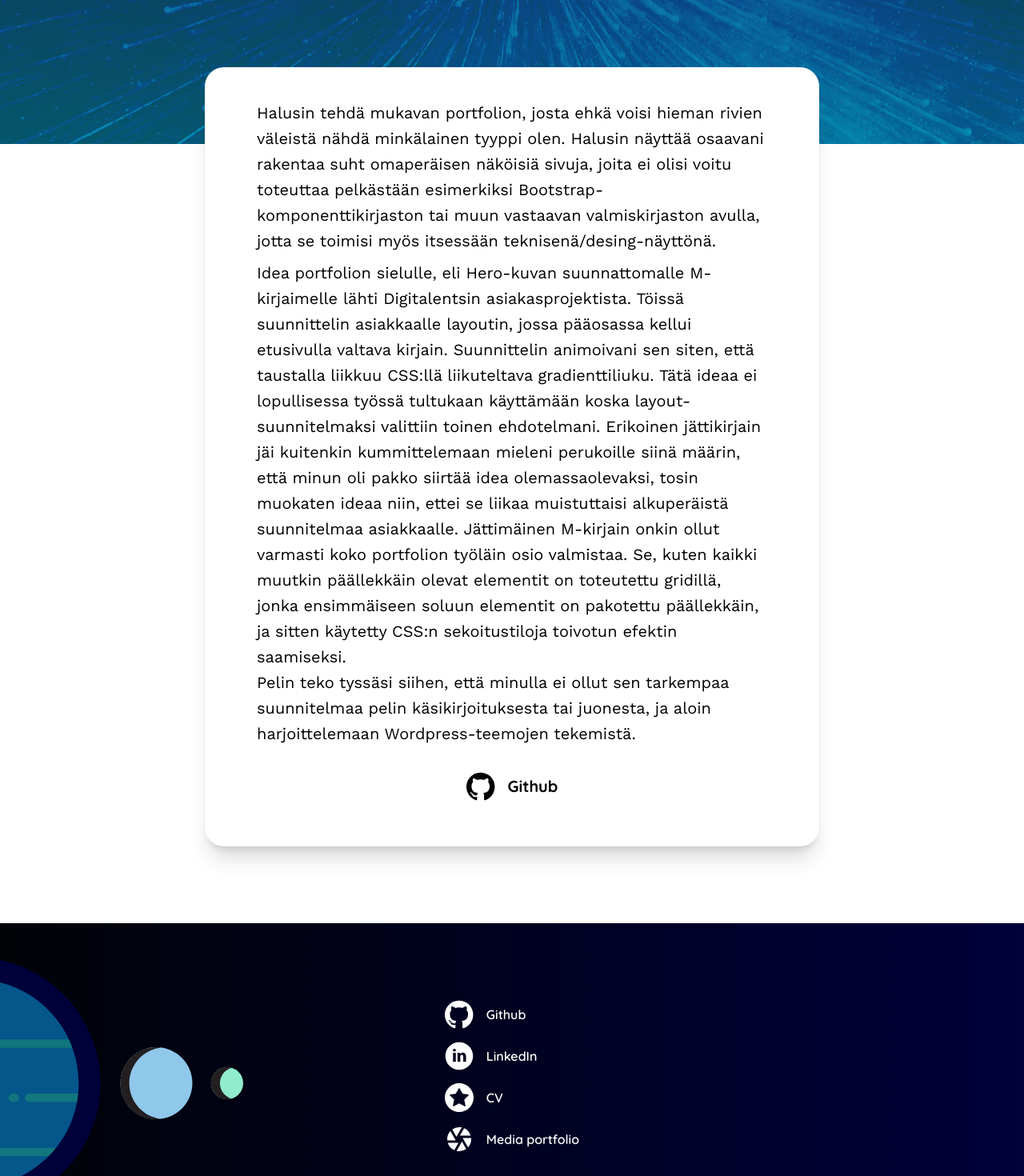
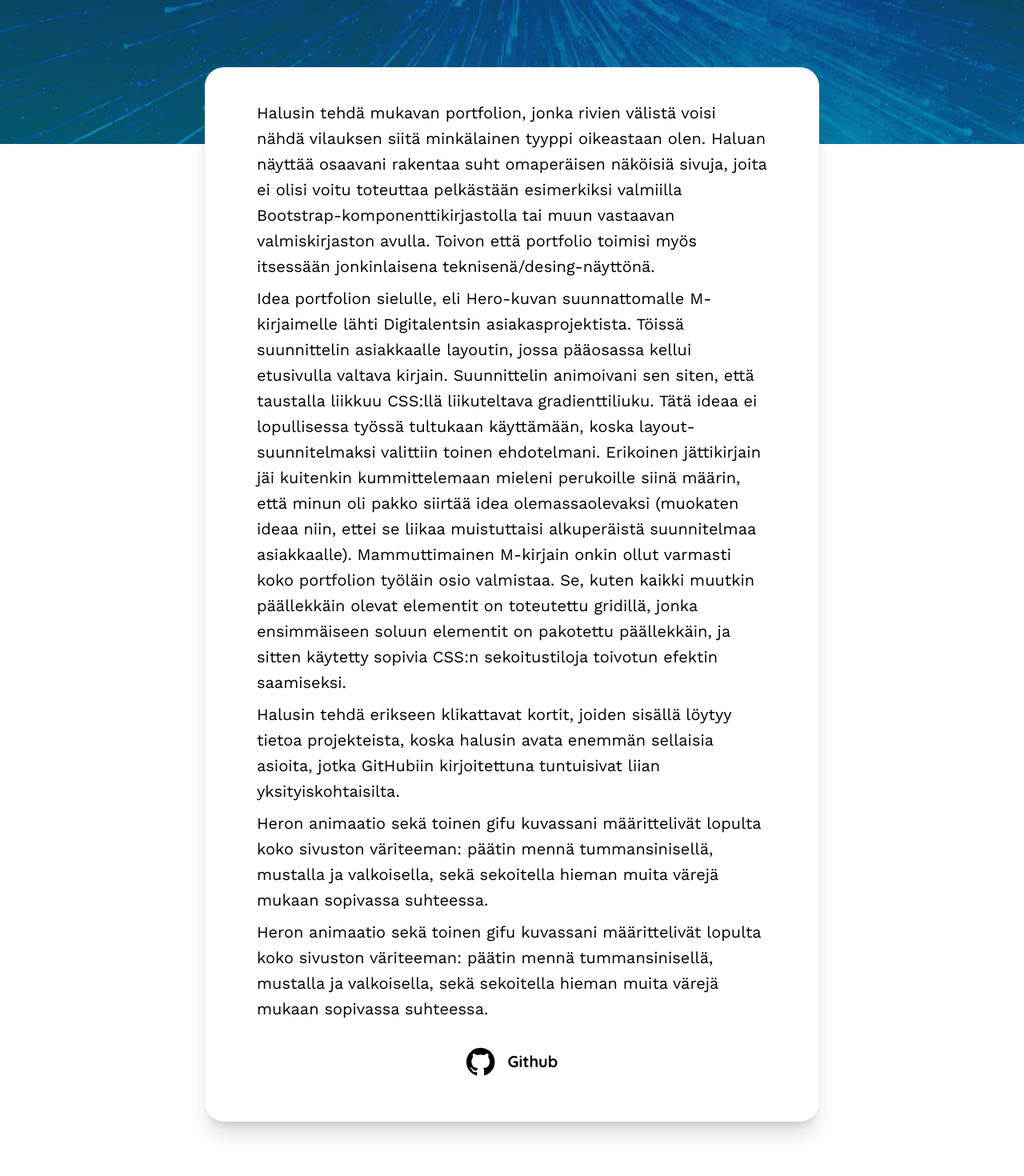
Before and after one commit to MilicaKrivokapic/Portfolio2022, a Next.js app: page /Portfolio in a window 1280 px wide. Shown: the part 380-1850 px from the top of the page at 80% size. Built offline with nearby package versions, Linux system fonts and the light colour scheme.

Commit message:
added some text

```diff
--- a/pages/Digitalents.js
+++ b/pages/Digitalents.js
@@ -25,7 +25,7 @@ export default function Digitalents() {
         <div className="flex flex-col justify-center items-center">
           <a
             href="https://digitalentshelsinki.fi"
-            className="font-Quick font-bold text-center hover:text-yellow-400 hover:underline my-3	"
+            className="font-Quick font-bold text-center hover:text-yellow-400 hover:underline my-3"
           >
             Käy kurkkaamassa kirjoittamiani Digitalentsin sivuja netissä
           </a>
@@ -58,7 +58,7 @@ export default function Digitalents() {
           valmistuneita työttömiä, äitiyslomalta työelämään takaisin palaavia,
           sekä kaltaisiani alanvaihtajia, joilla kuitenkin on jo työkokemusta,
           koulutustaustaa tai vankkaa harrastuneisuutta liittyen ohjelmointiin
-          tai devaamiseen. Ennen varsinaista työsuhdetta olin muutaman kuukauden
+          tai devaamiseen. Ennen varsinaista työsuhdetta olin reilun kuukauden
           työharjoittelussa, jossa sain osoitettua motivaationi ja
           oppimiskykyni.
         </p>
@@ -67,16 +67,15 @@ export default function Digitalents() {
           Ensimmäiseksi tehtäväkseni sain päivittää DT:n omia kotisivuja.
           Tehtävä ei ollutkaan aivan helppo, koska alkuperäinen sivusto oli
           kirjoitettu minulle alottaessani täysin tuntemattomalla Alpine.js:llä
-          ja Tailwindillä, ja lisäksi sivu käytti Lector-nimistä CMS:ää, joka
-          oli mielestäni ehkä hieman hankala käyttää Windowsilla. Käänsin sivun
-          ensin kokonaan uudelleen html:ksi ja puhtaaksi CSS:ksi. Tämän jälkeen
-          kirjoitin koko sivun vielä kerran uudelleen, mutta tällä kertaa
-          Reactilla samalla kun tiimitoverini kirjoitteli lomakejärjestelmän
-          backendin puolen uusiksi ja vaihdoimme projektin pyörimään VM:ään
-          Azureen. Urakka oli melko iso, mutta käydessäni työn ohessa melko
-          hitaaseen tahtiin Helsingin yliopiston Fullstack MOOCia, huomasin että
-          käytännön harjoittelu avaa aivan eri tavalla kurssin sisältöä, ja
-          nopeuttaa huomattavasti oppimistahtia.
+          ja Tailwindillä. Sivu käytti Lector-nimistä CMS:ää, joka oli
+          mielestäni ehkä hieman hankala käyttää Windowsilla. Sivuston
+          päivittäminen kaatui kiukuttelevaan Flask-versioon. Tästä johtuen
+          käänsin sivun ensin kokonaan uudelleen html:ksi ja puhtaaksi CSS:ksi.
+          Tämän jälkeen kirjoitin koko sivun vielä kerran uudelleen, mutta tällä
+          kertaa Reactilla samalla kun tiimitoverini kirjoitteli
+          lomakejärjestelmän backendin puolen uusiksi ja vaihdoimme projektin
+          pyörimään VM:ään Azureen. Urakka oli melko iso, mutta siitä selvittiin
+          kunnialla. :)
         </p>
 
         <p className="mb-2">
@@ -84,22 +83,24 @@ export default function Digitalents() {
           end-twiikkauksia{" "}
           <a
             href="https://satakolkyt.fi/en/"
-            className="font-semibold text-yellow-400"
+            className="font-semibold text-yellow-400 hover:text-yellow-700"
           >
             Satakolkyt-
           </a>
-          nimisen hankkeen kartta-ja varausdigitalentslukseen. Opin työsuhteeni
-          aikana Reactia, Next.js:ää, Azuren perusteita, Githubin/gitin
-          tehokkaampaa käyttöä, Tailwind CSS:ää ja tietenkin JavaScriptiä.
+          nimisen hankkeen kartta-ja varaussovellukseen. Opin työsuhteeni aikana
+          Reactia, Next.js:ää, Azuren perusteita, Githubin/gitin tehokkaampaa
+          käyttöä, Tailwind CSS:ää ja tietenkin JavaScriptiä.
         </p>
-        <p>
+        <p className="mb-2">
           Digitalentsilla totuin myös itselleni erittäin sopivaan ketterään
           työtapaan -ja ympäristöön. Työhön kuului päivittäiset dailyt, jossa
           käytiin läpi tiimin jokaisen henkilön päivän tehtävät. Työt tehtiin
           sprinteissä, ja jokaisen sprintin päätteessä tehtiin esimiehen ja
           tiimin kanssa sprint review,jossa yhdessä mietittiin projektien tilaa
           ja tulevia haasteita. Rakkauteni kanban-projektinhallintamenetelmään
-          syventyi entisestään.
+          syventyi työsuhteeni aikana entisestään. Kaiken kaikkiaan työsuhde
+          opetti minulle paljon, ja olen todella tyytyväinen saamaani
+          ohjaukseen, tukeen ja mentorointiin.
         </p>
       </div>
     </CaseWrapper>
--- a/pages/Portfolio.js
+++ b/pages/Portfolio.js
@@ -45,38 +45,51 @@ export default function Portfolio() {
         </div>
       }
     >
-      <div className="selection:bg-cyan-600 selection:text-white">
+      <div className="selection:bg-cyan-500 selection:text-white">
         <p className="mb-2">
-          Halusin tehdä mukavan portfolion, josta ehkä voisi hieman rivien
-          väleistä nähdä minkälainen tyyppi olen. Halusin näyttää osaavani
-          rakentaa suht omaperäisen näköisiä sivuja, joita ei olisi voitu
-          toteuttaa pelkästään esimerkiksi Bootstrap-komponenttikirjaston tai
-          muun vastaavan valmiskirjaston avulla, jotta se toimisi myös itsessään
+          Halusin tehdä mukavan portfolion, jonka rivien välistä voisi nähdä
+          vilauksen siitä minkälainen tyyppi oikeastaan olen. Haluan näyttää
+          osaavani rakentaa suht omaperäisen näköisiä sivuja, joita ei olisi
+          voitu toteuttaa pelkästään esimerkiksi valmiilla
+          Bootstrap-komponenttikirjastolla tai muun vastaavan valmiskirjaston
+          avulla. Toivon että portfolio toimisi myös itsessään jonkinlaisena
           teknisenä/desing-näyttönä.
         </p>
-        <p>
+        <p className="mb-2">
           {" "}
           Idea portfolion sielulle, eli Hero-kuvan suunnattomalle M-kirjaimelle
           lähti Digitalentsin asiakasprojektista. Töissä suunnittelin
           asiakkaalle layoutin, jossa pääosassa kellui etusivulla valtava
           kirjain. Suunnittelin animoivani sen siten, että taustalla liikkuu
           CSS:llä liikuteltava gradienttiliuku. Tätä ideaa ei lopullisessa
-          työssä tultukaan käyttämään koska layout-suunnitelmaksi valittiin
+          työssä tultukaan käyttämään, koska layout-suunnitelmaksi valittiin
           toinen ehdotelmani. Erikoinen jättikirjain jäi kuitenkin
           kummittelemaan mieleni perukoille siinä määrin, että minun oli pakko
-          siirtää idea olemassaolevaksi, tosin muokaten ideaa niin, ettei se
-          liikaa muistuttaisi alkuperäistä suunnitelmaa asiakkaalle. Jättimäinen
+          siirtää idea olemassaolevaksi (muokaten ideaa niin, ettei se liikaa
+          muistuttaisi alkuperäistä suunnitelmaa asiakkaalle). Mammuttimainen
           M-kirjain onkin ollut varmasti koko portfolion työläin osio valmistaa.
           Se, kuten kaikki muutkin päällekkäin olevat elementit on toteutettu
           gridillä, jonka ensimmäiseen soluun elementit on pakotettu
-          päällekkäin, ja sitten käytetty CSS:n sekoitustiloja toivotun efektin
-          saamiseksi.
+          päällekkäin, ja sitten käytetty sopivia CSS:n sekoitustiloja toivotun
+          efektin saamiseksi.
         </p>
-        <p></p>
-        <p>
-          Pelin teko tyssäsi siihen, että minulla ei ollut sen tarkempaa
-          suunnitelmaa pelin käsikirjoituksesta tai juonesta, ja aloin
-          harjoittelemaan Wordpress-teemojen tekemistä.
+        <p className="mb-2">
+          Halusin tehdä erikseen klikattavat kortit, joiden sisällä löytyy
+          tietoa projekteista, koska halusin avata enemmän sellaisia asioita,
+          jotka GitHubiin kirjoitettuna tuntuisivat liian yksityiskohtaisilta.
+        </p>
+
+        <p className="mb-2">
+          Heron animaatio sekä toinen gifu kuvassani määrittelivät lopulta koko
+          sivuston väriteeman: päätin mennä tummansinisellä, mustalla ja
+          valkoisella, sekä sekoitella hieman muita värejä mukaan sopivassa
+          suhteessa.
+        </p>
+        <p className="mb-2">
+          Heron animaatio sekä toinen gifu kuvassani määrittelivät lopulta koko
+          sivuston väriteeman: päätin mennä tummansinisellä, mustalla ja
+          valkoisella, sekä sekoitella hieman muita värejä mukaan sopivassa
+          suhteessa.
         </p>
       </div>
     </CaseWrapper>
```
